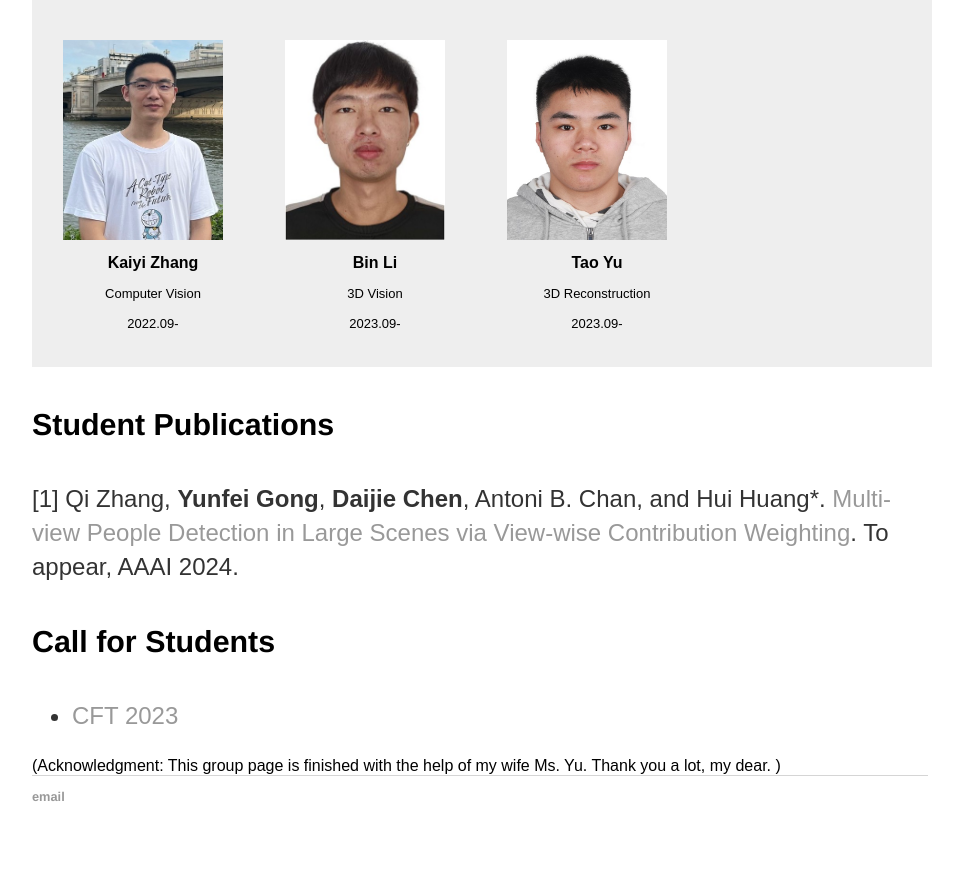
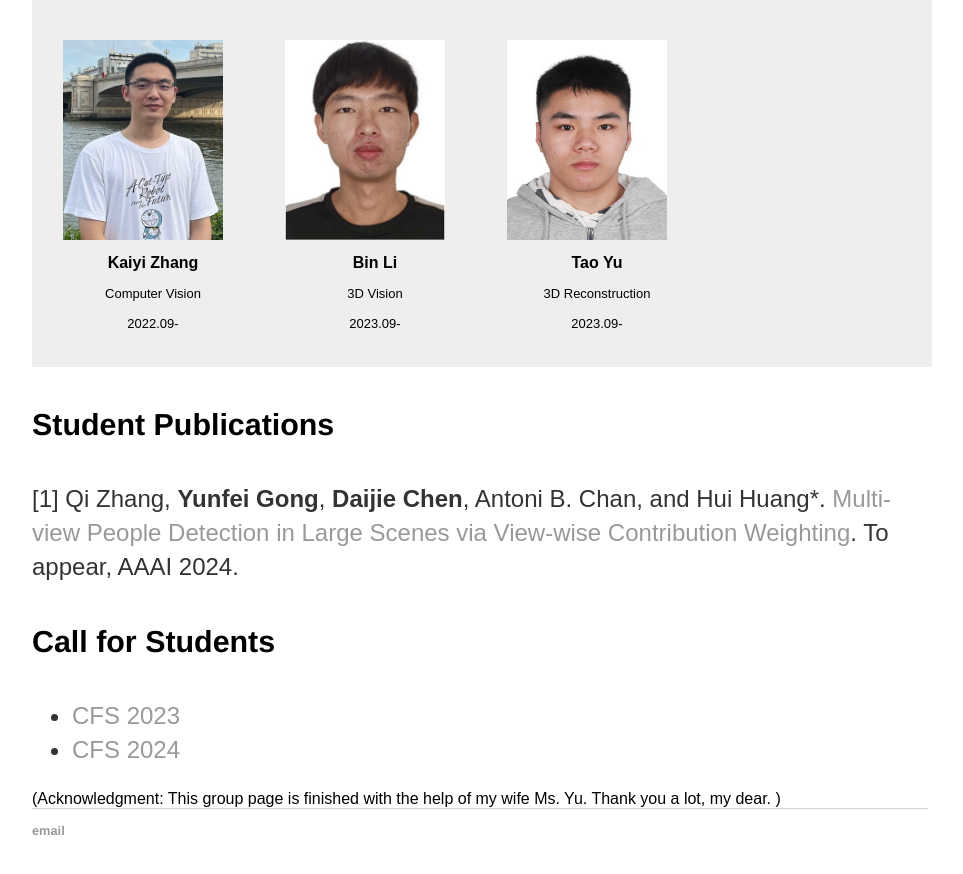
Before and after one commit to zqyq/zqyq.github.io, a Jekyll site: the page built from group/index.html, in a window 1280 px wide and 900 px high, scrolled down 1930 px. Shown: the top 874 px of the window, without its empty margins (160-1123 px from the left). Built offline with Jekyll 4.4.1, drawn with Linux system fonts in a browser that asks for light colours.

Commit message:
Update index.html

```diff
--- a/group/index.html
+++ b/group/index.html
@@ -139,7 +139,8 @@ title: Qi ZHANG's Group
 
 <h4> Call for Students</h4>
 <ul class="contacts">
-	<li><a href=./CFT/CFT2023.pdf> CFT 2023 </a></li>
+	<li><a href=./CFS/CFS2023.pdf> CFS 2023 </a></li>
+	<li><a href=./CFS/CFS2024.pdf> CFS 2024 </a></li>
 	</ul>
 
 (Acknowledgment: This group page is finished with the help of my wife Ms. Yu. Thank you a lot, my dear. )
```
